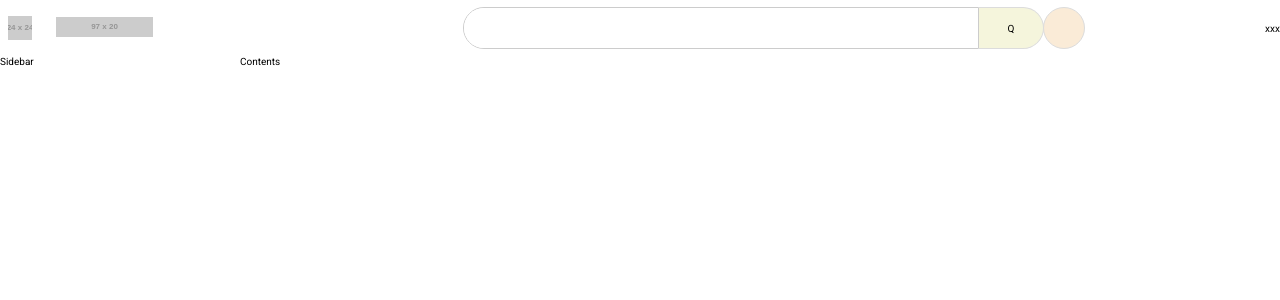
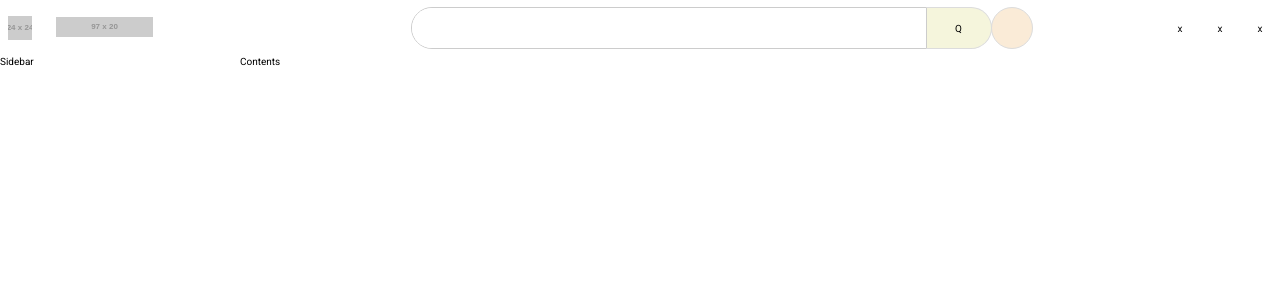
Before and after one commit to Kawfang-ThTn/Practice_YT_Clone_React_2024, a React (Vite) app in the folder practice-yt-clone-file/: page / in a window 1280 px wide. Shown: the top 300 px of the page. Built offline with nearby package versions, Linux system fonts and the light colour scheme.

Commit message:
nav mock-up complete v1

```diff
--- a/practice-yt-clone-file/src/components/NavStyle.css
+++ b/practice-yt-clone-file/src/components/NavStyle.css
@@ -94,3 +94,16 @@
     justify-content: center;
     align-items: center;
 }
+#nav .noti-menu{
+    width: 40px;
+    height: 40px;
+    background-color: white;
+    border-radius: 10rem;
+    display: flex;
+    justify-content: center;
+    align-items: center;
+}
+#nav .noti-menu:hover{
+    background-color: #ccc;
+    cursor: pointer;
+}
```
